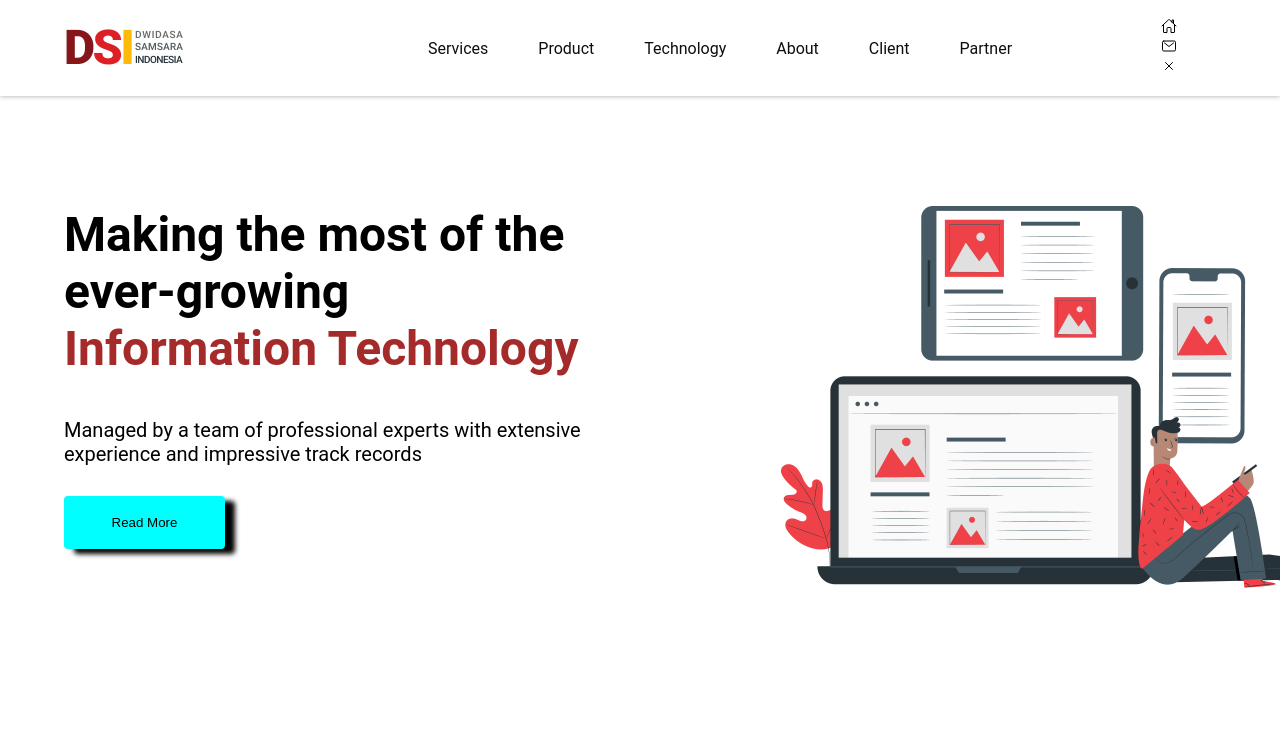
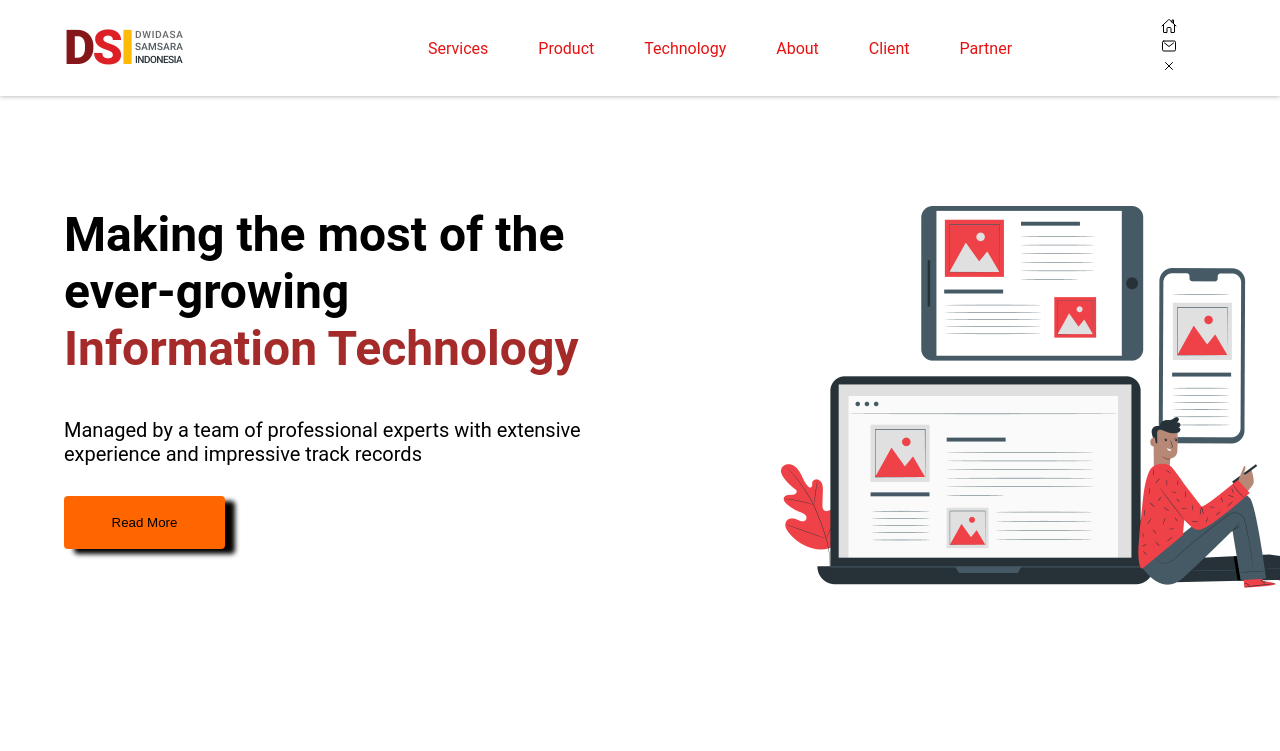
Before and after one commit to Abdykadyr-kyzy/first-landing, a plain HTML site: page index.html in a window 1280 px wide. In both pictures the pointer is over the button 144 px from the left and 522 px from the top of the page. Shown: the top 751 px of the page. Drawn offline with nearby package versions, Linux system fonts and the light colour scheme.

Commit message:
color red

```diff
--- a/style.css
+++ b/style.css
@@ -27,7 +27,7 @@ h1 {
 .header a {
   text-decoration: none;
   padding: 0px 25px 0px 25px;
-  color: rgb(15, 14, 14);
+  color: rgb(230, 18, 18);
 }
 
 .icon {
@@ -70,7 +70,7 @@ button {
 }
 
 button:hover {
-  background-color: aqua;
+  background-color: rgb(255, 102, 0);
   color: black;
   box-shadow: 10px 5px 5px  black;
 }
```
